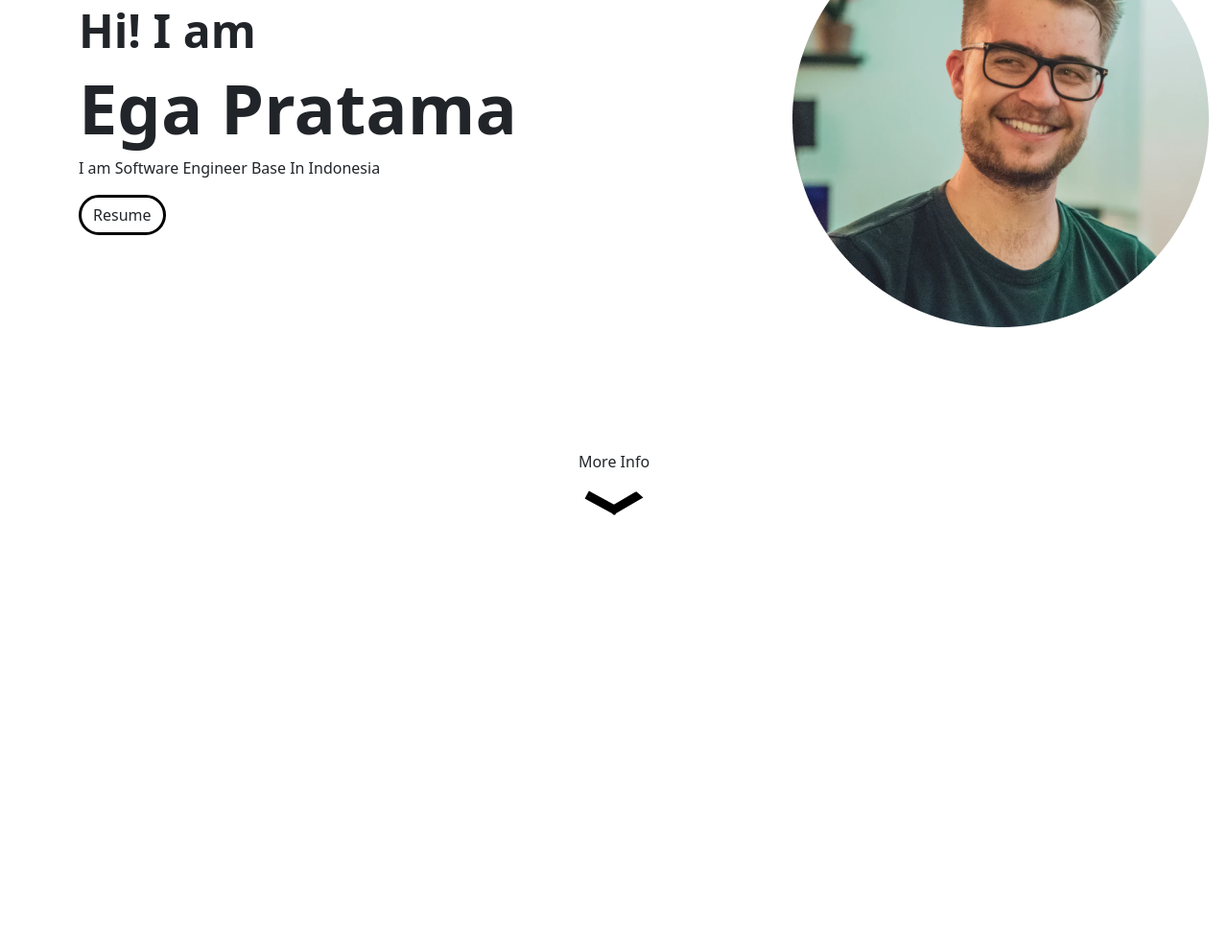
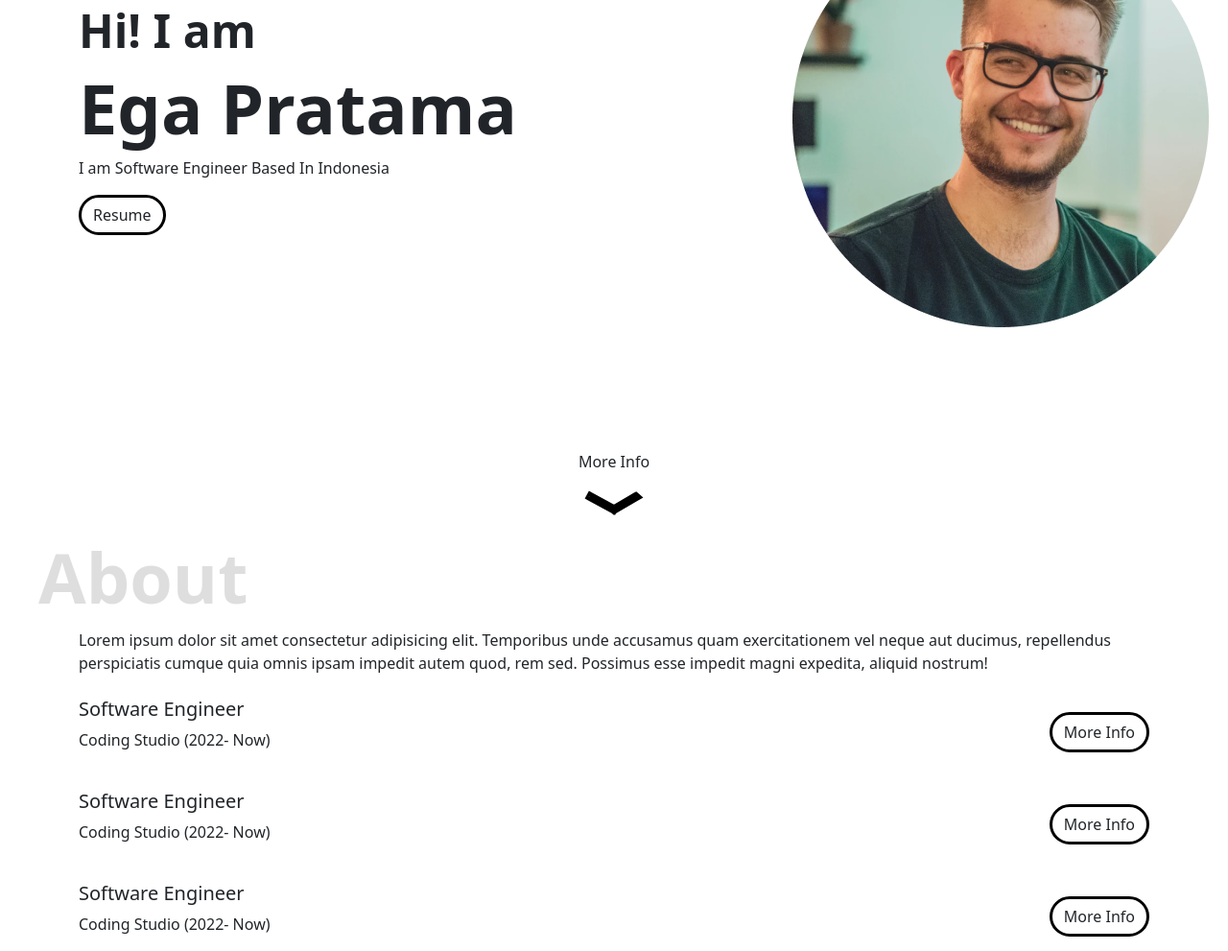
Before and after one commit to caraega/Portofolio, a plain HTML site: page index.html in a window 1280 px wide. Shown: the part 283-1274 px from the top of the page at 96% size. Before the commit the page ends 820 px from the top, so only its background shows below. Drawn offline with nearby package versions, Linux system fonts and the light colour scheme.

Commit message:
add about

```diff
--- a/index.html
+++ b/index.html
@@ -8,7 +8,6 @@
     <link href="https://cdn.jsdelivr.net/npm/bootstrap@5.3.3/dist/css/bootstrap.min.css" rel="stylesheet"
         integrity="sha384-QWTKZyjpPEjISv5WaRU9OFeRpok6YctnYmDr5pNlyT2bRjXh0JMhjY6hW+ALEwIH" crossorigin="anonymous">
     <link rel="stylesheet" href="style.css">
-
 </head>
 
 <body>
@@ -44,7 +43,7 @@
             <div class="col-8">
                 <h3 class="fw-semibold">Hi! I am </h3>
                 <h1 class="fw-bold">Ega Pratama</h1>
-                <p>I am Software Engineer Base In Indonesia</p>
+                <p>I am Software Engineer Based In Indonesia</p>
                 <a class="btn button" href="images/potrait.png">Resume</a>
             </div>
             <div class="col-4">
@@ -54,13 +53,59 @@
     </section>
 
     <section class="arrow w-100 d-flex align-items-center flex-column">
-        <a class="text-decoration-none text-dark" href="">More Info</a>
-        <img id="arrow" class="mt-2" src="images/arrow.svg" alt="icon-arow">
-
+        <a class="text-decoration-none text-dark" href="#">More Info</a>
+        <img id="arrow" class="mt-2" src="images/arrow.svg" alt="icon-arrow">
     </section>
 
+    <section id="about" class="about container">
+        <p>Lorem ipsum dolor sit amet consectetur adipisicing elit. Temporibus unde accusamus quam exercitationem vel
+            neque aut ducimus, repellendus perspiciatis cumque quia omnis ipsam impedit autem quod, rem sed. Possimus
+            esse impedit magni expedita, aliquid nostrum!</p>
+        <div class="about-exp">
+            <div class="about-exp-item">
+                <div class="about-exp-item-header">
+                    <div>
+                        <h5>Software Engineer</h5>
+                        <p>Coding Studio (2022- Now)</p>
+                    </div>
+                    <button class="btn button" onclick="toggleDetail(event)">More Info</button>
+                </div>
+                <div class="about-exp-item-detail" style="display: none;">
+                    <p>Lorem ipsum dolor sit amet consectetur adipisicing elit. Consequatur, sunt. Molestias libero
+                        dolorem repudiandae. Repellat nostrum aut tenetur quisquam laudantium.</p>
+                </div>
+            </div>
+            <div class="about-exp-item">
+                <div class="about-exp-item-header">
+                    <div>
+                        <h5>Software Engineer</h5>
+                        <p>Coding Studio (2022- Now)</p>
+                    </div>
+                    <button class="btn button" onclick="toggleDetail(event)">More Info</button>
+                </div>
+                <div class="about-exp-item-detail" style="display: none;">
+                    <p>Lorem ipsum dolor, sit amet consectetur adipisicing elit. Assumenda nulla magni similique
+                        doloremque, eligendi vero corporis eius enim consequatur quaerat molestiae omnis expedita soluta
+                        unde saepe beatae deserunt veritatis cumque.</p>
+                </div>
+            </div>
+            <div class="about-exp-item">
+                <div class="about-exp-item-header">
+                    <div>
+                        <h5>Software Engineer</h5>
+                        <p>Coding Studio (2022- Now)</p>
+                    </div>
+                    <button class="btn button" onclick="toggleDetail(event)">More Info</button>
+                </div>
+                <div class="about-exp-item-detail" style="display: none;">
+                    <p>Lorem ipsum dolor sit amet consectetur adipisicing elit. Consequatur, sunt. Molestias libero
+                        dolorem repudiandae. Repellat nostrum aut tenetur quisquam laudantium.</p>
+                </div>
+            </div>
+        </div>
+    </section>
 
-    <script src=" https://cdn.jsdelivr.net/npm/@popperjs/core@2.11.8/dist/umd/popper.min.js"
+    <script src="https://cdn.jsdelivr.net/npm/@popperjs/core@2.11.8/dist/umd/popper.min.js"
         integrity="sha384-I7E8VVD/ismYTF4hNIPjVp/Zjvgyol6VFvRkX/vR+Vc4jQkC+hVqc2pM8ODewa9r" crossorigin="anonymous">
     </script>
     <script src="https://cdn.jsdelivr.net/npm/bootstrap@5.3.3/dist/js/bootstrap.min.js"
--- a/main.js
+++ b/main.js
@@ -0,0 +1,26 @@
+// function toggleDetail(e){
+//  const target =$(e.target)
+
+//  const item =($(target).parents(".about-exp-item"))
+//  const detail =($(target).children(".about-exp-item-detail"))
+
+// //  console.log($(target).children(".about-exp-item-detail"))
+// //  console.log($(target).parents(".about-exp-item")) untuk cari parent
+
+// $(detail).slideToggle()
+// }
+
+
+function toggleDetail(e) {
+    // Mengambil target elemen yang diklik
+    const target = $(e.target);
+
+    // Mengambil elemen .about-exp-item yang merupakan parent dari target
+    const item = target.closest(".about-exp-item");
+
+    // Mengambil elemen .about-exp-item-detail yang merupakan anak dari elemen item
+    const detail = item.find(".about-exp-item-detail");
+
+    // Menampilkan atau menyembunyikan elemen detail dengan animasi slide
+    detail.slideToggle();
+}
--- a/style.css
+++ b/style.css
@@ -1,5 +1,18 @@
 section {
     padding-top: 128px;
+    position: relative;
+}
+
+section:before {
+    z-index: -1;
+    content: '';
+    font-size: 72px;
+    color: gray;
+    opacity: 0.25;
+    position: absolute;
+    font-weight: 700;
+    top: 20px;
+    left: -30px;
 }
 
 .navbar {
@@ -34,6 +47,26 @@ section {
     animation: 2s upDown infinite;
 }
 
+.about::before {
+    content: 'About';
+}
+
+.about-exp-item {
+    margin-top: 24px;
+}
+
+.about-exp-item-header {
+    display: flex;
+    align-items: center;
+    justify-content: space-between;
+
+}
+
+.about-exp-item-detail {
+    display: none;
+}
+
+
 /* home animation */
 @keyframes upDown {
     0% {
```
